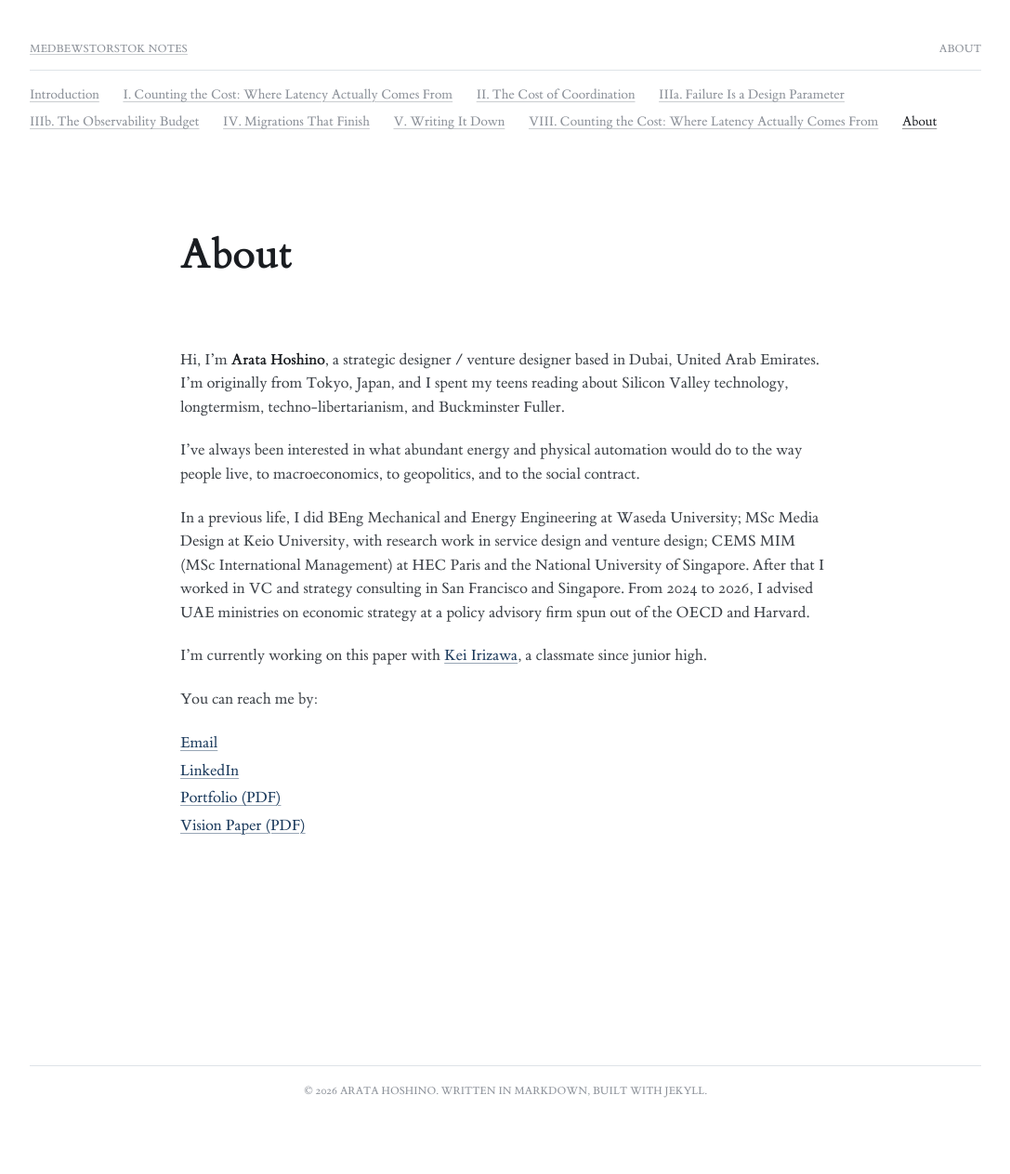
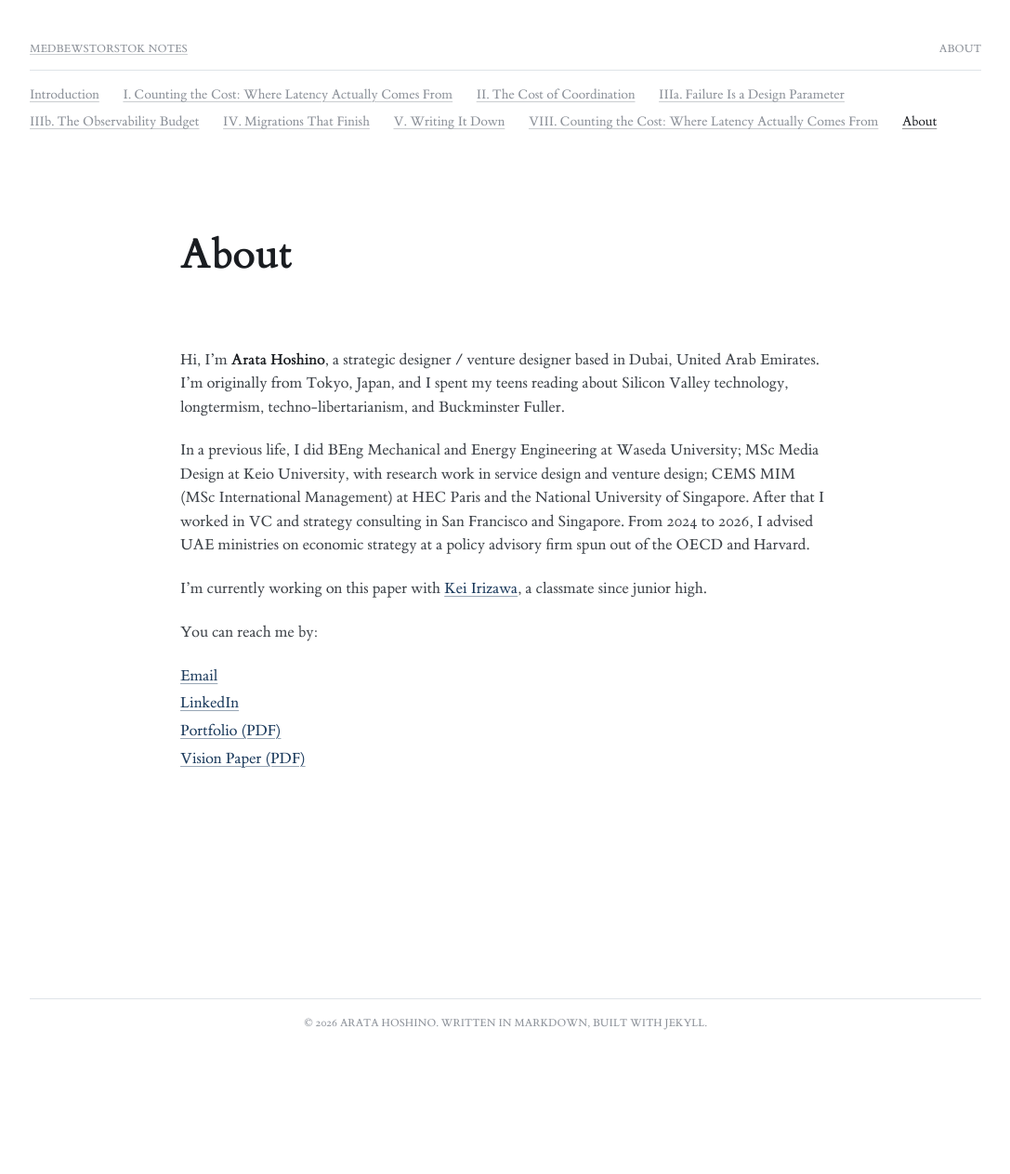
Before and after one commit to arata-hoshino/arata-hoshino.github.io, a Jekyll site: the page built from about.md, in a window 1280 px wide. Shown: the whole page at 93% size, without its empty margins (96-1183 px from the left). Built offline with Jekyll 4.4.1, drawn with Linux system fonts in a browser that asks for light colours; after the commit the page ends 1190 px from its top, so only the background shows below that.

Commit message:
Cut the second paragraph from About
Co-Authored-By: Claude Opus 5 (1M context) <noreply@anthropic.com>

```diff
--- a/about.md
+++ b/about.md
@@ -8,9 +8,6 @@ description: "Arata Hoshino — from Tokyo, based in Dubai. Energy, physical aut
 Hi, I'm **Arata Hoshino**, a strategic designer / venture designer based in Dubai, United Arab
 Emirates. I'm originally from Tokyo, Japan, and I spent my teens reading about Silicon Valley
 technology, longtermism, techno-libertarianism, and Buckminster Fuller.
-
-I've always been interested in what abundant energy and physical automation would do to the way
-people live, to macroeconomics, to geopolitics, and to the social contract.
 
 In a previous life, I did BEng Mechanical and Energy Engineering at Waseda University; MSc Media
 Design at Keio University, with research work in service design and venture design; CEMS MIM
```
